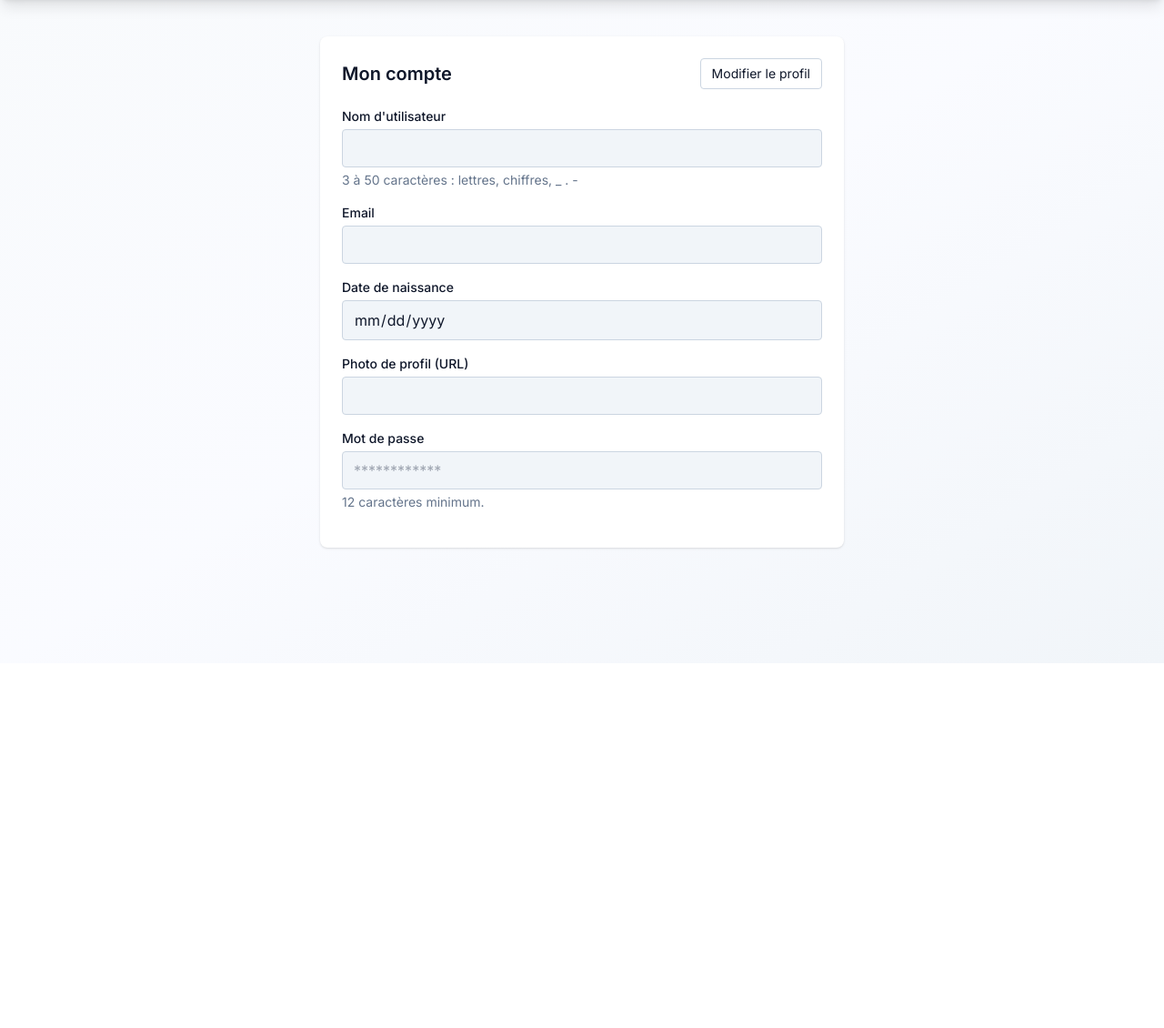
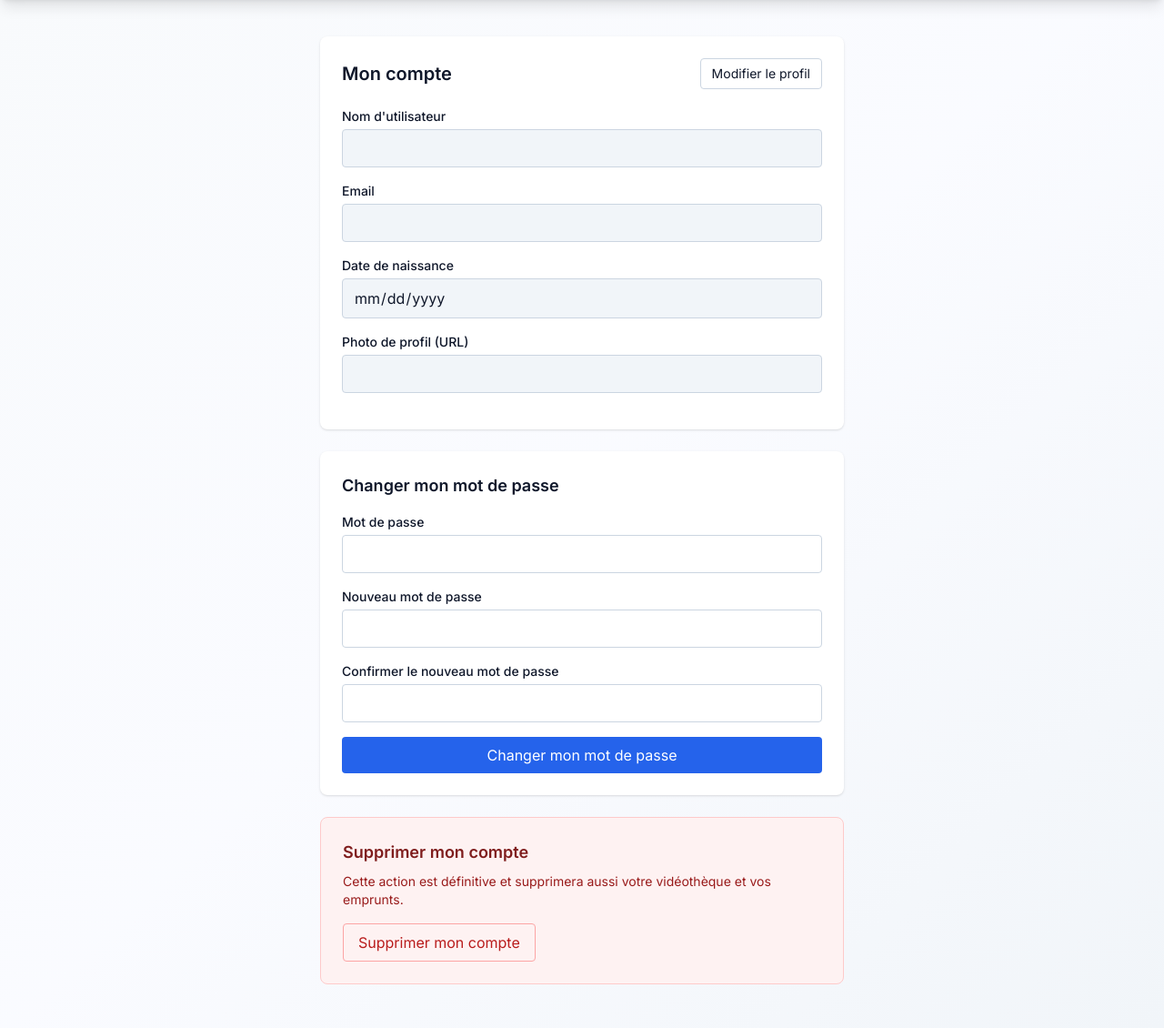
Before and after one commit to LOIC-only-one/projet-m705-client, a Flask app: template front-index/templates/account.j2 in a window 1280 px wide. Shown: the part 71-1201 px from the top of the page at 91% size. Before the commit the page ends 800 px from the top, so only its background shows below. Run offline with Flask 3, Linux system fonts and the light colour scheme; the template is opened without the code that fills it, so the values that code supplies are empty; some libraries are stand-ins or nearby versions.

Commit message:
Fix values #1

```diff
--- a/front-index/app.py
+++ b/front-index/app.py
@@ -266,7 +266,7 @@ def account():
         return render_template("account.j2", form=reponse_api.json())
 
     # champs vides non envoyés : l'API refuse une date vide et le rôle n'est pas modifiable ici
-    champs = ("username", "email", "birthdate", "photo_profil", "password")
+    champs = ("username", "email", "birthdate", "photo_profil")
     modif_utilisateur = {c: request.form[c] for c in champs if request.form.get(c)}
     reponse_api = appel_api(API_USER, f"/api/users/{id_user}", modif_utilisateur, methode="PATCH", jeton=jeton)
     if reponse_api is None or not reponse_api.ok:
@@ -274,6 +274,42 @@ def account():
         return render_template("account.j2", erreur=message, form=request.form), code_http
 
     return redirect(url_for("account"))
+
+
+@app.post("/account/password")
+def changer_mot_de_passe():
+    jeton = jeton_acces()
+    id_user = id_utilisateur(jeton) if jeton else None
+    if id_user is None:
+        return redirect(url_for("login"))
+    donnees = {
+        "current_password": request.form.get("password", ""),
+        "new_password": request.form.get("new_password", ""),
+    }
+    reponse_api = appel_api(API_USER, f"/api/users/{id_user}/password", donnees, jeton=jeton)
+    if reponse_api is None or not reponse_api.ok:
+        message, code_http = erreur_api(reponse_api)
+        return render_template("account.j2", erreur=message, form=request.form), code_http
+    return redirect(url_for("account"))
+
+
+@app.post("/account/supprimer")
+def supprimer_compte():
+    jeton = jeton_acces()
+    id_user = id_utilisateur(jeton) if jeton else None
+    if id_user is None:
+        return redirect(url_for("login"))
+    reponse_api = appel_api(
+        API_USER, f"/api/users/{id_user}", {"current_password": request.form.get("password", "")},
+        methode="DELETE", jeton=jeton,
+    )
+    if reponse_api is None or not reponse_api.ok:
+        message, code_http = erreur_api(reponse_api)
+        return render_template("account.j2", erreur=message, form=request.form), code_http
+    reponse = redirect(url_for("index"))
+    reponse.delete_cookie("access_token", httponly=True, secure=request.is_secure, samesite="Strict")
+    reponse.delete_cookie("refresh_token", httponly=True, secure=request.is_secure, samesite="Strict")
+    return reponse
 
 
 def id_valide(id):
--- a/front-index/templates/_film.j2
+++ b/front-index/templates/_film.j2
@@ -7,7 +7,7 @@
   {% endif %}
 {% endmacro %}
 
-{% macro actions(film, depuis="catalogue", taille="") %}
+{% macro actions(film, depuis="catalogue", taille="", possession=True) %}
   {% if film.emprunte %}
   <a class="rounded border border-cyan-500 px-3 py-1.5 text-sm text-cyan-700 hover:bg-cyan-50 {{ taille }}" href="{{ url_for('videotheque') }}">Voir mes emprunts</a>
   {% elif not film.possede %}
@@ -17,9 +17,9 @@
       <button class="rounded-lg bg-brand-600 px-3 py-2 text-sm font-medium text-white hover:bg-brand-500 {{ taille }}">Emprunter</button>
     </form>
     {% endif %}
-    <form method="post" action="{{ url_for('ajouter_exemplaire') }}" class="grid">
+    {% if possession %}<form method="post" action="{{ url_for('ajouter_exemplaire') }}" class="grid">
       <input type="hidden" name="film_id" value="{{ film.id }}"><input type="hidden" name="depuis" value="{{ depuis }}">
       <button class="rounded-lg border border-slate-300 px-3 py-2 text-sm font-medium hover:border-slate-400 hover:bg-slate-50 {{ taille }}">J'ai ce film</button>
-    </form>
+    </form>{% endif %}
   {% endif %}
 {% endmacro %}
--- a/front-index/templates/account.j2
+++ b/front-index/templates/account.j2
@@ -1,75 +1,72 @@
 {% extends "base.j2" %}
 {% block title %}Mon compte · Vidéothèque{% endblock %}
 {% block content %}
-<div class="mx-auto max-w-xl">
-    <div class="rounded-lg bg-white p-6 shadow">
+<div class="mx-auto max-w-xl space-y-6">
+  <section class="rounded-lg bg-white p-6 shadow">
     <div class="mb-5 flex items-center justify-between">
       <h1 class="text-xl font-semibold">Mon compte</h1>
-          <!-- Bouton pour activer l'édition de tous les champs -->
-          <button type="button" class="rounded border border-slate-300 px-3 py-1.5 text-sm hover:bg-slate-50" id="enable-edit-btn" onclick="toggleEditMode()">
-            Modifier le profil
-          </button>
+      <button type="button" class="rounded border border-slate-300 px-3 py-1.5 text-sm hover:bg-slate-50" id="enable-edit-btn" onclick="toggleEditMode()">Modifier le profil</button>
     </div>
-
-
-        <form method="POST">
+    <form method="post">
       <div class="mb-4">
         <label for="username" class="mb-1 block text-sm font-medium">Nom d'utilisateur</label>
-            <input class="editable-field w-full rounded border border-slate-300 px-3 py-2 disabled:bg-slate-100" id="username" name="username" value="{{ form.get('username', '') }}" required
-                   pattern="[A-Za-z0-9_.\-]{3,50}" autocomplete="username" disabled>
-            <div class="mt-1 text-sm text-slate-500">3 à 50 caractères : lettres, chiffres, _ . -</div>
+        <input class="editable-field w-full rounded border border-slate-300 px-3 py-2 disabled:bg-slate-100" id="username" name="username" value="{{ form.get('username', '') }}" required pattern="[A-Za-z0-9_.\-]{3,50}" autocomplete="username" disabled>
       </div>
-
       <div class="mb-4">
         <label for="email" class="mb-1 block text-sm font-medium">Email</label>
         <input type="email" class="editable-field w-full rounded border border-slate-300 px-3 py-2 disabled:bg-slate-100" id="email" name="email" value="{{ form.get('email', '') }}" required maxlength="255" autocomplete="email" disabled>
       </div>
-
       <div class="mb-4">
         <label for="birthdate" class="mb-1 block text-sm font-medium">Date de naissance</label>
         <input type="date" class="editable-field w-full rounded border border-slate-300 px-3 py-2 disabled:bg-slate-100" id="birthdate" name="birthdate" value="{{ form.get('birthdate', '') }}" required disabled>
       </div>
-
       <div class="mb-4">
         <label for="photo_profil" class="mb-1 block text-sm font-medium">Photo de profil (URL)</label>
         <input type="text" class="editable-field w-full rounded border border-slate-300 px-3 py-2 disabled:bg-slate-100" id="photo_profil" name="photo_profil" value="{{ form.get('photo_profil') or '' }}" disabled>
       </div>
-
-          <div class="mb-4">
-            <label for="password" class="mb-1 block text-sm font-medium">Mot de passe</label>
-            <input type="password" class="editable-field w-full rounded border border-slate-300 px-3 py-2 disabled:bg-slate-100" id="password" name="password" required minlength="12" autocomplete="new-password" placeholder="************" disabled>
-            <div class="mt-1 text-sm text-slate-500">12 caractères minimum.</div>
-          </div>
-
-          <!-- Bouton Enregistrer (caché par défaut) -->
       <div id="save-container" class="hidden">
         <button type="submit" class="w-full rounded bg-blue-600 px-4 py-2 text-white hover:bg-blue-500">Enregistrer les modifications</button>
       </div>
     </form>
-      </div>
-    </div>
-  </div>
+  </section>
+
+  <section class="rounded-lg bg-white p-6 shadow">
+    <h2 class="mb-4 text-lg font-semibold">Changer mon mot de passe</h2>
+    <form method="post" action="{{ url_for('changer_mot_de_passe') }}" class="space-y-4">
+      <div><label for="password" class="mb-1 block text-sm font-medium">Mot de passe</label><input type="password" id="password" name="password" class="w-full rounded border border-slate-300 px-3 py-2" required autocomplete="current-password"></div>
+      <div><label for="new_password" class="mb-1 block text-sm font-medium">Nouveau mot de passe</label><input type="password" id="new_password" name="new_password" class="w-full rounded border border-slate-300 px-3 py-2" required minlength="12" autocomplete="new-password"></div>
+      <div><label for="confirm_password" class="mb-1 block text-sm font-medium">Confirmer le nouveau mot de passe</label><input type="password" id="confirm_password" name="confirm_password" class="w-full rounded border border-slate-300 px-3 py-2" required minlength="12" autocomplete="new-password"></div>
+      <button type="submit" class="w-full rounded bg-blue-600 px-4 py-2 text-white hover:bg-blue-500" onclick="return confirmPassword()">Changer mon mot de passe</button>
+    </form>
+  </section>
+
+  <section class="rounded-lg border border-red-200 bg-red-50 p-6">
+    <h2 class="mb-2 text-lg font-semibold text-red-900">Supprimer mon compte</h2>
+    <p class="mb-4 text-sm text-red-800">Cette action est définitive et supprimera aussi votre vidéothèque et vos emprunts.</p>
+    <button type="button" class="rounded border border-red-300 px-4 py-2 text-red-700 hover:bg-red-100" onclick="document.getElementById('delete-account-dialog').showModal()">Supprimer mon compte</button>
+  </section>
 </div>
 
+<dialog id="delete-account-dialog" class="rounded-lg p-0 shadow-xl backdrop:bg-slate-950/50">
+  <form method="post" action="{{ url_for('supprimer_compte') }}" class="w-80 space-y-4 p-6">
+    <h2 class="text-lg font-semibold">Êtes-vous sûr ?</h2>
+    <p class="text-sm text-slate-600">Confirmez votre identité avec votre mot de passe pour supprimer définitivement votre compte.</p>
+    <input type="password" name="password" class="w-full rounded border border-slate-300 px-3 py-2" required autocomplete="current-password" placeholder="Mot de passe">
+    <div class="flex justify-end gap-2"><button type="button" class="rounded border px-3 py-2" onclick="this.closest('dialog').close()">Annuler</button><button class="rounded bg-red-600 px-3 py-2 text-white hover:bg-red-500">Supprimer définitivement</button></div>
+  </form>
+</dialog>
 <script>
 function toggleEditMode() {
   const fields = document.querySelectorAll('.editable-field');
-    const saveContainer = document.getElementById('save-container');
-    const editBtn = document.getElementById('enable-edit-btn');
-
-    fields.forEach(field => {
-        field.disabled = !field.disabled;
-    });
-
-    saveContainer.classList.toggle('hidden');
-
-    if (saveContainer.classList.contains('hidden')) {
-        editBtn.innerHTML = 'Modifier le profil';
-        editBtn.classList.replace('border-red-300', 'border-slate-300');
-    } else {
-        editBtn.innerHTML = 'Annuler';
-        editBtn.classList.replace('border-slate-300', 'border-red-300');
+  const save = document.getElementById('save-container');
+  fields.forEach(field => { field.disabled = !field.disabled; });
+  save.classList.toggle('hidden');
+  document.getElementById('enable-edit-btn').textContent = save.classList.contains('hidden') ? 'Modifier le profil' : 'Annuler';
 }
+function confirmPassword() {
+  const matches = document.getElementById('new_password').value === document.getElementById('confirm_password').value;
+  if (!matches) alert('Les deux nouveaux mots de passe doivent être identiques.');
+  return matches;
 }
 </script>
 {% endblock %}
--- a/front-index/templates/base.j2
+++ b/front-index/templates/base.j2
@@ -39,6 +39,7 @@
         <li><a class="inline-block rounded-lg px-3 py-2 hover:bg-white/10 hover:text-white {{ 'bg-white/10 font-semibold text-white' if request.endpoint == 'videotheque' }}" href="{{ url_for('videotheque') }}">Ma vidéothèque</a></li>
       </ul>
       <form method="post" action="{{ url_for('logout') }}" class="flex gap-2">
+        {% if admin %}<a class="rounded-lg border border-slate-700 px-3 py-2 text-sm hover:border-slate-500 hover:bg-white/10" href="{{ url_for('admin') }}">Administration</a>{% endif %}
         <a class="rounded-lg border border-slate-700 px-3 py-2 text-sm hover:border-slate-500 hover:bg-white/10" href="{{ url_for('account') }}">Mon compte</a>
         <button class="rounded-lg border border-slate-700 px-3 py-2 text-sm hover:border-slate-500 hover:bg-white/10">Déconnexion</button>
       </form>
--- a/front-index/templates/film.j2
+++ b/front-index/templates/film.j2
@@ -11,6 +11,7 @@
     {% else %}
     <div class="affiche-vide flex items-center justify-center rounded bg-slate-200 text-slate-500">Pas d'affiche</div>
     {% endif %}
+    <div class="mt-4">{{ f.actions(film, depuis="fiche", possession=True) }}</div>
   </div>
   <div class="md:col-span-2">
     <h1 class="mb-1 text-2xl font-semibold">{{ film.titre }}</h1>
@@ -28,7 +29,7 @@
       </div>
     </div>
     {% endif %}
-    <div class="mt-4 flex flex-wrap gap-2">{{ f.actions(film, depuis="fiche", taille="") }}</div>
+    <div class="mt-4 flex flex-wrap gap-2">{{ f.actions(film, depuis="fiche", taille="", possession=False) }}</div>
   </div>
 </div>
 {% endif %}
```
Lines whose indentation alone changed are shown as unchanged.
